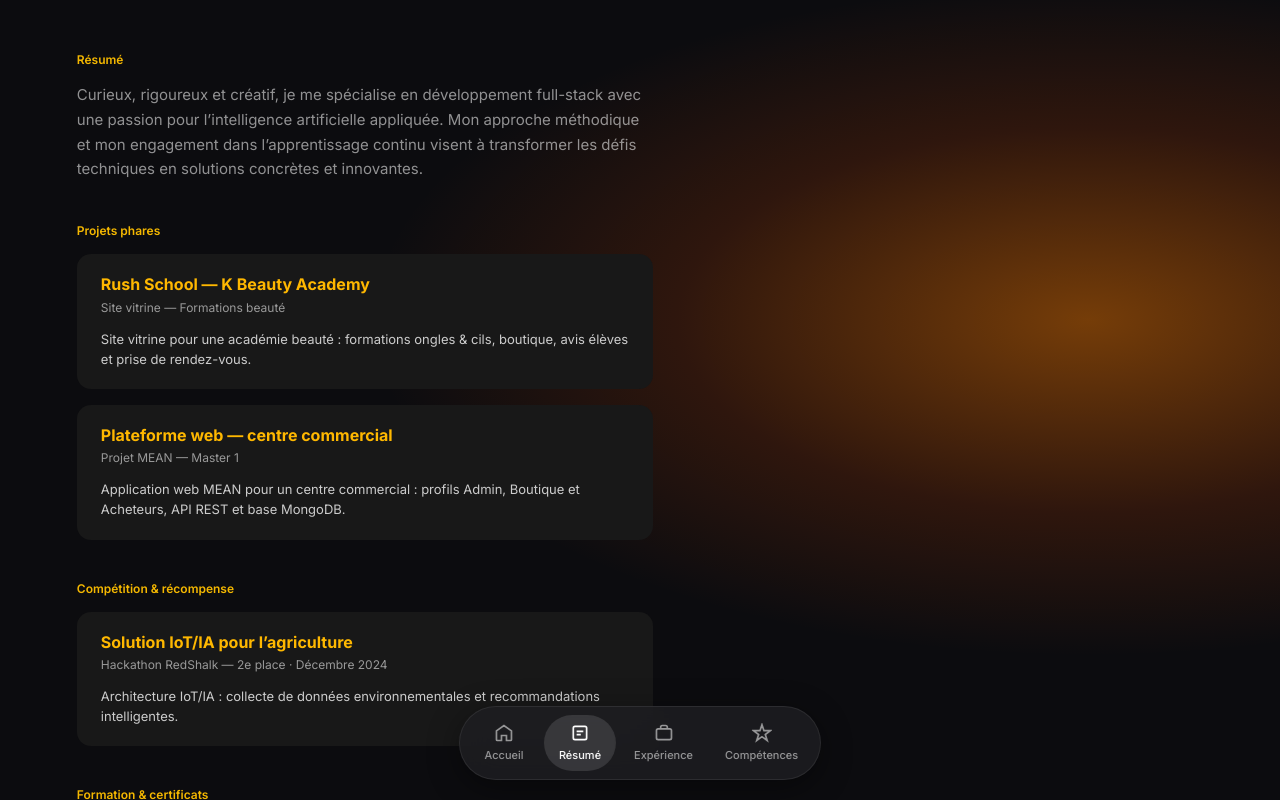
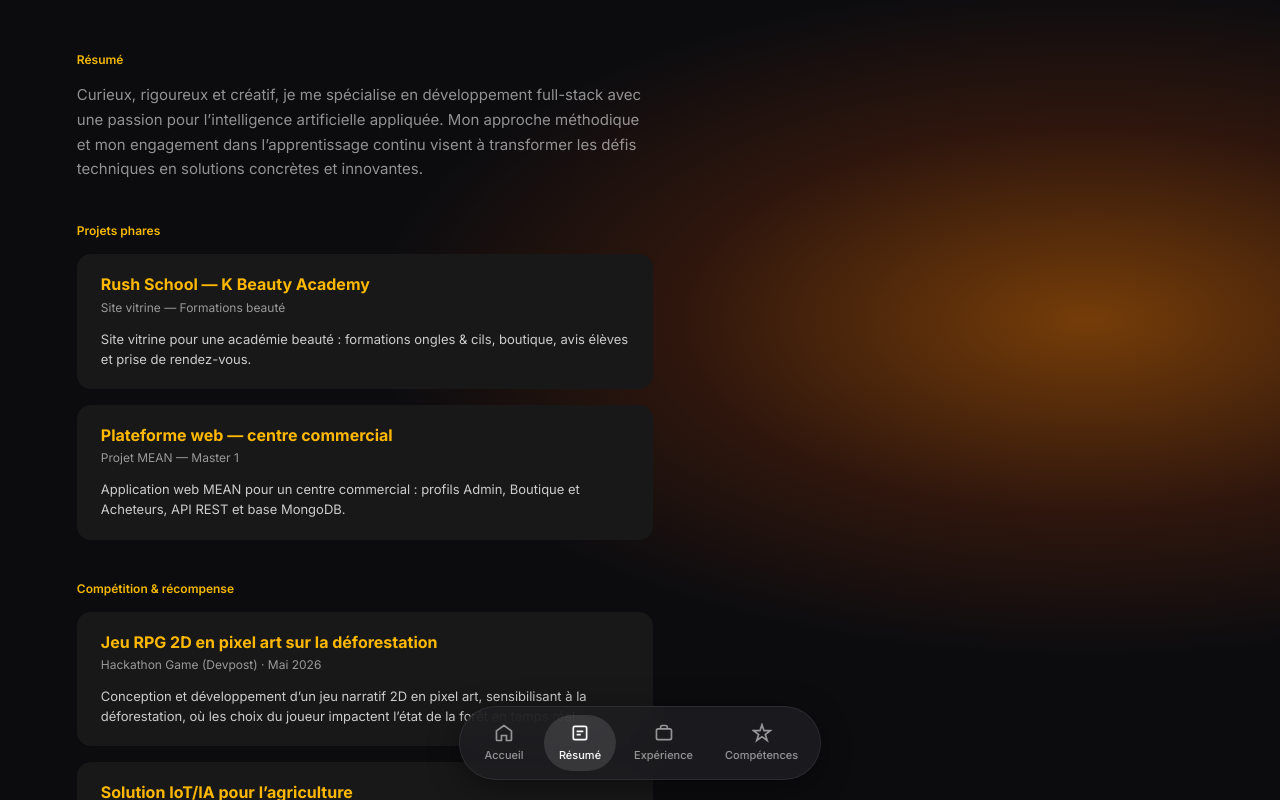
Before and after one commit to Lucas-BENAIVO/portfolio, an Angular app: page /summary in a window 1280 px wide. Built offline with nearby package versions, Linux system fonts and the light colour scheme.

Commit message:
feat: add external link support for competition items in portfolio

```diff
--- a/src/app/data/portfolio.data.ts
+++ b/src/app/data/portfolio.data.ts
@@ -51,6 +51,9 @@ export interface CompetitionItem {
   details?: ExperienceDetail[];
   /** Lien vers la page détail projet */
   projectSlug?: string;
+  /** Lien externe (si pas de page détail interne) */
+  href?: string;
+  linkLabel?: string;
 }
 
 export interface ExperienceDetail {
@@ -331,6 +334,19 @@ export const PORTFOLIO = {
   ] satisfies EducationItem[],
   competitions: [
     {
+      title: 'Jeu RPG 2D en pixel art sur la déforestation',
+      period: 'Hackathon Game (Devpost) · Mai 2026',
+      description:
+        'Conception et développement d’un jeu narratif 2D en pixel art, sensibilisant à la déforestation, où les choix du joueur impactent l’état de la forêt en temps réel.',
+      details: [
+        { label: 'Moteur et gameplay', value: 'JavaScript, Maki, Phaser.js' },
+        { label: 'Front-end et build', value: 'HTML5, CSS, Vite, npm' },
+        { label: 'Gestion de version', value: 'Git, GitHub' },
+      ],
+      href: 'https://maki-2d-pixel-rpg.vercel.app/',
+      linkLabel: 'Voir le jeu',
+    },
+    {
       title: 'Solution IoT/IA pour l’agriculture',
       period: 'Hackathon RedShalk — 2e place · Décembre 2024',
       description:
--- a/src/app/pages/summary/summary.html
+++ b/src/app/pages/summary/summary.html
@@ -39,6 +39,17 @@
           <span class="summary-card__meta">{{ item.period }}</span>
           <span class="summary-card__desc">{{ item.description }}</span>
         </a>
+      } @else if (item.href) {
+        <a
+          class="summary-card"
+          [href]="item.href"
+          target="_blank"
+          rel="noopener noreferrer"
+        >
+          <span class="summary-card__title">{{ item.title }}</span>
+          <span class="summary-card__meta">{{ item.period }}</span>
+          <span class="summary-card__desc">{{ item.description }}</span>
+        </a>
       } @else {
         <div class="summary-card">
           <span class="summary-card__title">{{ item.title }}</span>
```
